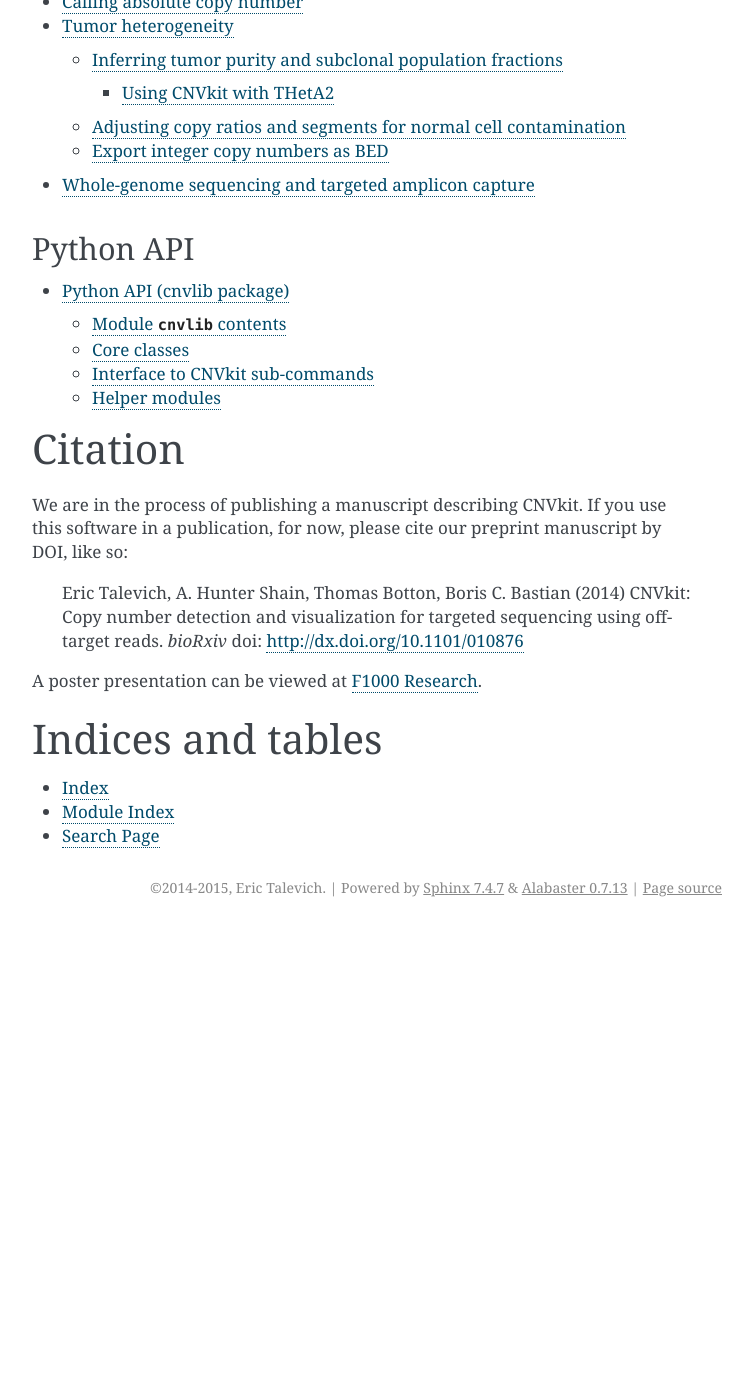
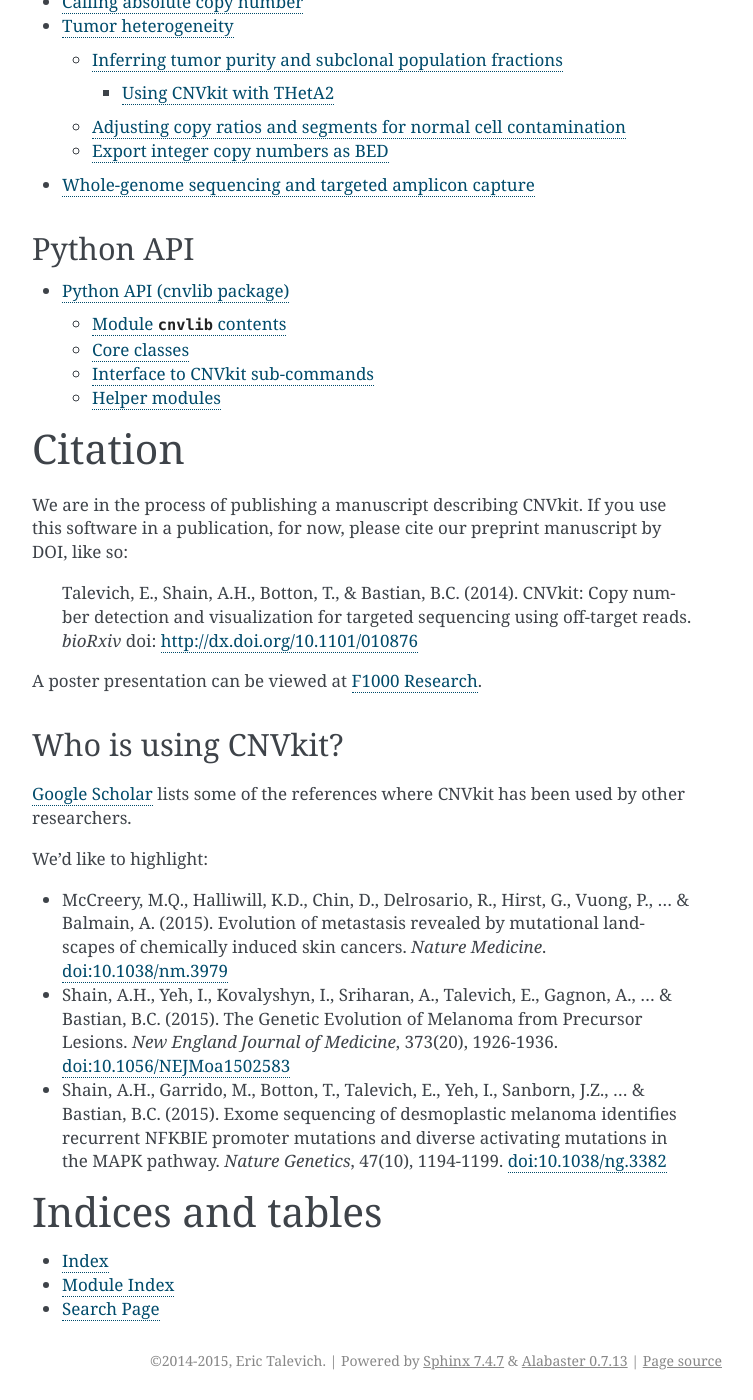
Before and after one commit to etal/cnvkit, a Sphinx documentation site: the page built from doc/index.rst, in a window 1280 px wide and 1400 px high, scrolled down 1831 px. Shown: the whole window, without its empty margins (388-1141 px from the left). Built offline with Sphinx 7.4.7, drawn with Linux system fonts in a browser that asks for light colours; the version number is read from the project's files by our own code; before the commit the page ends 2758 px from its top, so only the background shows below that.

Commit message:
doc: List some papers where CNVkit was used prominently

```diff
--- a/doc/index.rst
+++ b/doc/index.rst
@@ -62,13 +62,34 @@ We are in the process of publishing a manuscript describing CNVkit.
 If you use this software in a publication, for now, please cite our preprint
 manuscript by DOI, like so:
 
-    Eric Talevich, A. Hunter Shain, Thomas Botton, Boris C. Bastian (2014)
-    CNVkit: Copy number detection and visualization for targeted sequencing
-    using off-target reads.
+    Talevich, E., Shain, A.H., Botton, T., & Bastian, B.C. (2014).
+    CNVkit: Copy number detection and visualization for targeted sequencing using off-target reads.
     *bioRxiv* doi: http://dx.doi.org/10.1101/010876
 
 A poster presentation can be viewed at `F1000 Research
 <http://f1000research.com/posters/1096236>`_.
+
+Who is using CNVkit?
+--------------------
+
+`Google Scholar
+<https://scholar.google.com/scholar?cites=4696125388809243311&as_sdt=2005&sciodt=0,5&hl=en>`_
+lists some of the references where CNVkit has been used by other researchers.
+
+We'd like to highlight:
+
+* McCreery, M.Q., Halliwill, K.D., Chin, D., Delrosario, R., Hirst, G., Vuong, P., ... & Balmain, A. (2015).
+  Evolution of metastasis revealed by mutational landscapes of chemically induced skin cancers.
+  *Nature Medicine*.
+  `doi:10.1038/nm.3979 <http://dx.doi.org/10.1038/nm.3979>`_
+* Shain, A.H., Yeh, I., Kovalyshyn, I., Sriharan, A., Talevich, E., Gagnon, A., ... & Bastian, B.C. (2015).
+  The Genetic Evolution of Melanoma from Precursor Lesions.
+  *New England Journal of Medicine*, 373(20), 1926-1936.
+  `doi:10.1056/NEJMoa1502583 <http://dx.doi.org/10.1056/NEJMoa1502583>`_
+* Shain, A.H., Garrido, M., Botton, T., Talevich, E., Yeh, I., Sanborn, J.Z., ... & Bastian, B.C. (2015).
+  Exome sequencing of desmoplastic melanoma identifies recurrent NFKBIE promoter mutations and diverse activating mutations in the MAPK pathway.
+  *Nature Genetics*, 47(10), 1194-1199.
+  `doi:10.1038/ng.3382 <http://dx.doi.org/10.1038/ng.3382>`_
 
 
 Indices and tables
```
